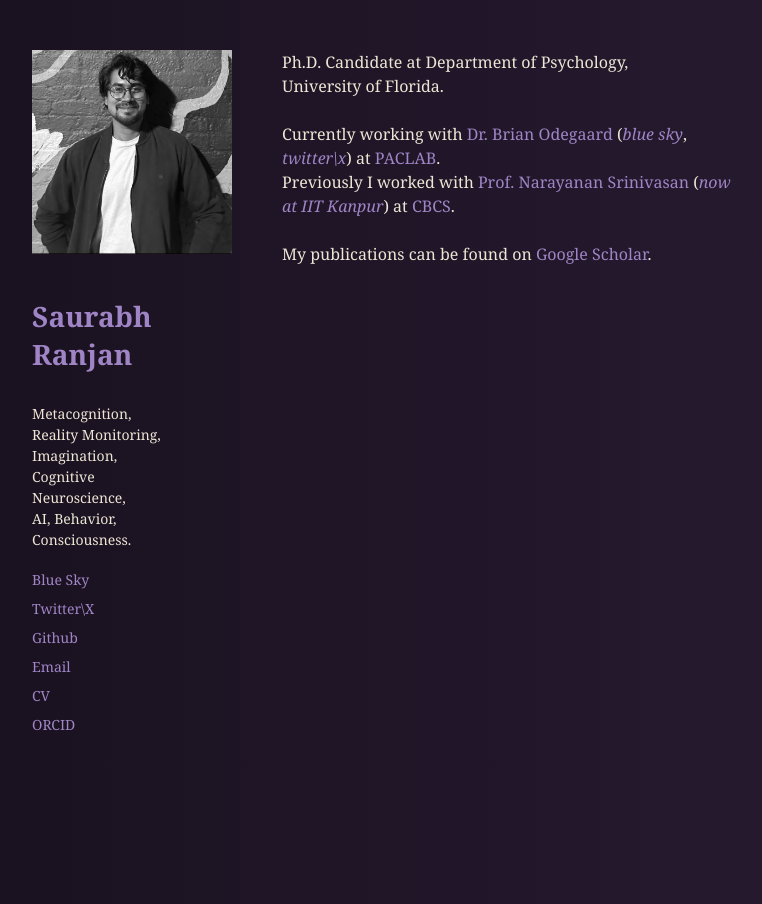
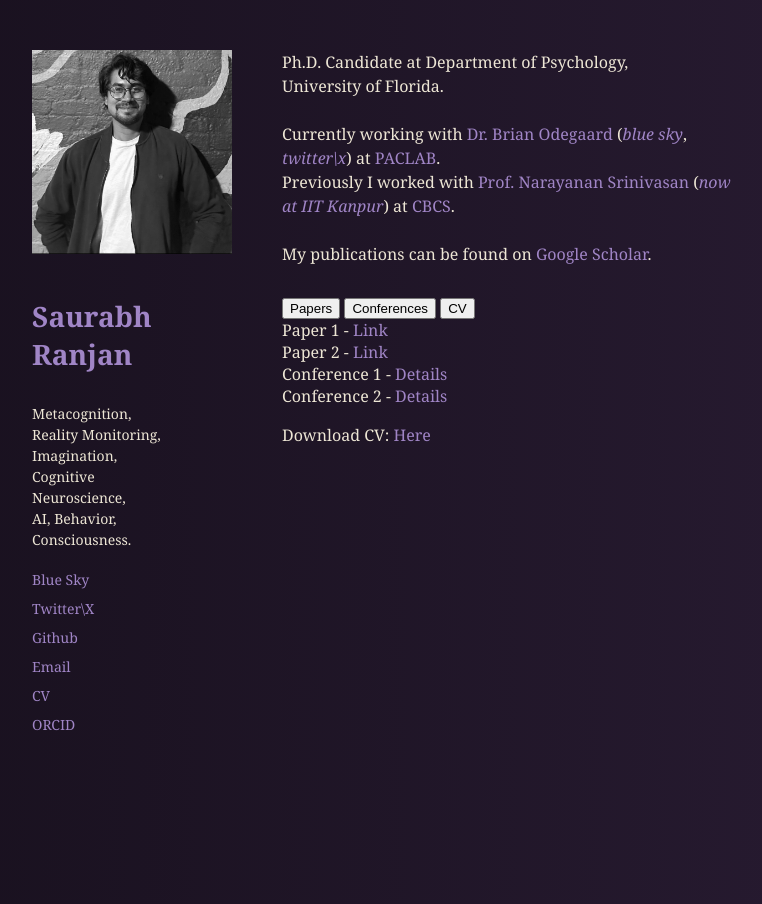
Before and after one commit to saurabhr/saurabhr.github.io, a Jekyll site: the page built from index.html, in a window 1280 px wide. Shown: the whole page, without its empty margins (68-830 px from the left). Built offline with Jekyll 4.4.1, drawn with Linux system fonts in a browser that asks for light colours.

Commit message:
Update index.html

```diff
--- a/index.html
+++ b/index.html
@@ -51,3 +51,30 @@ title: Home
   </p>
 
 </section>
+
+<section class="content">
+  <div class="tabs-container">
+    <div class="tabs-header">
+      <button class="tab-button active" data-tab="papers">Papers</button>
+      <button class="tab-button" data-tab="conferences">Conferences</button>
+      <button class="tab-button" data-tab="cv">CV</button>
+    </div>
+    <div class="tabs-content">
+      <div id="papers" class="tab-content active">
+        <ul>
+          <li>Paper 1 - <a href="#">Link</a></li>
+          <li>Paper 2 - <a href="#">Link</a></li>
+        </ul>
+      </div>
+      <div id="conferences" class="tab-content">
+        <ul>
+          <li>Conference 1 - <a href="#">Details</a></li>
+          <li>Conference 2 - <a href="#">Details</a></li>
+        </ul>
+      </div>
+      <div id="cv" class="tab-content">
+        <p>Download CV: <a href="/path/to/cv.pdf">Here</a></p>
+      </div>
+    </div>
+  </div>
+</section>
```
